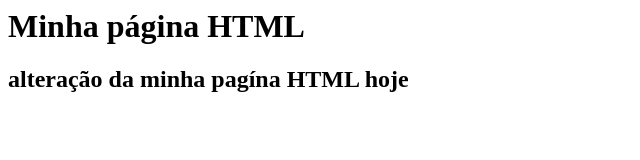
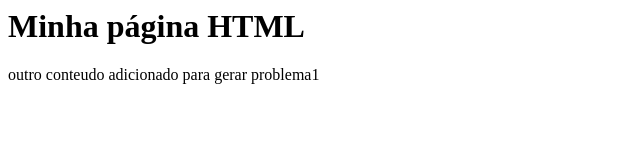
Before and after one commit to FlavioLAMartins/gama-no-github, a plain HTML site: page index.html in a window 1280 px wide. Shown: the whole page, without its empty margins (0-640 px from the left). Drawn offline with Linux system fonts and the light colour scheme.

Commit message:
resolvendo conflito

```diff
--- a/index.html
+++ b/index.html
@@ -1,6 +1,6 @@
 <html>
     <body>
         <h1>Minha página HTML</h1>
-        <h2>alteração da minha pagína HTML hoje</h2>
+        <p>outro conteudo adicionado para gerar problema1</p>
     </body>
 </html>
```
